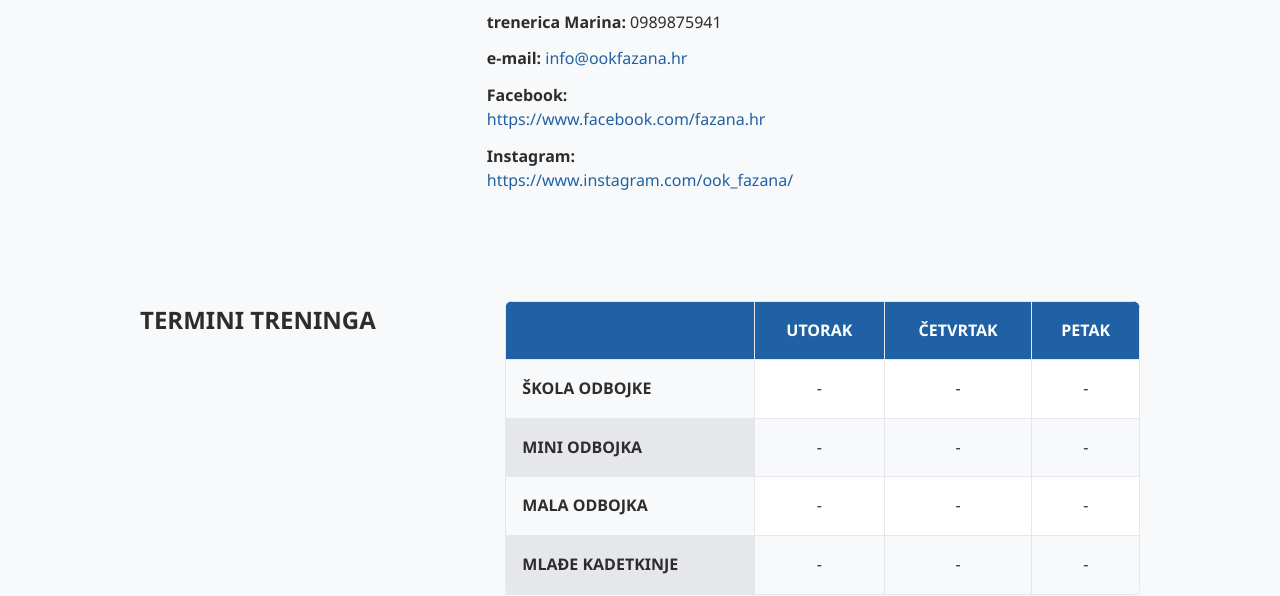
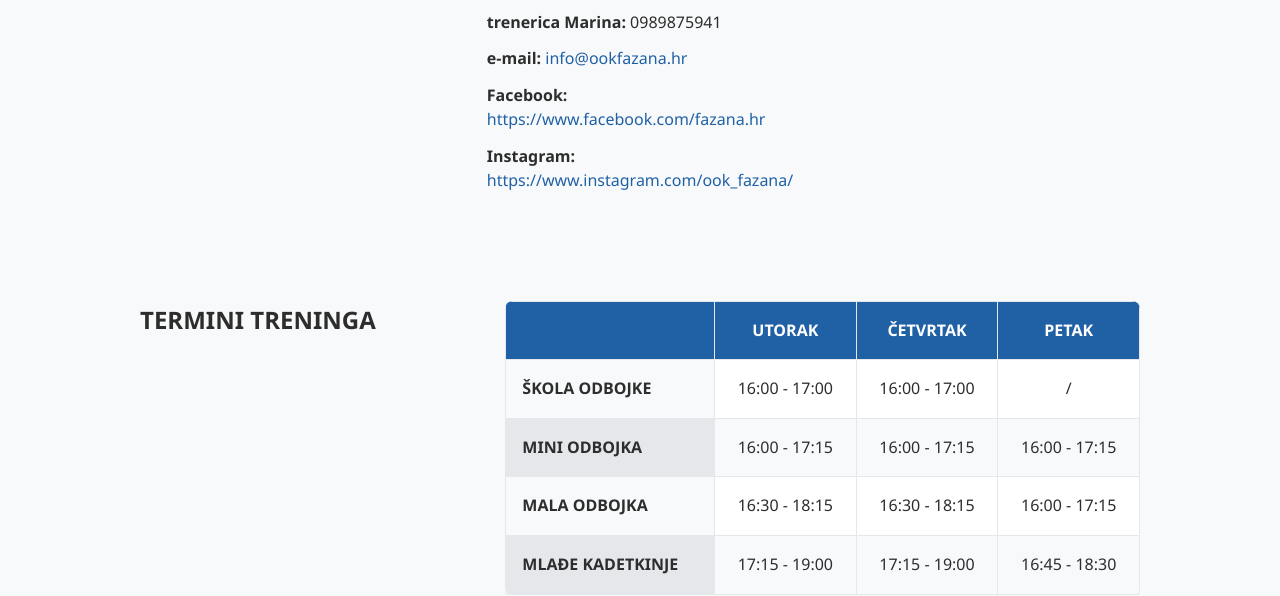
Before and after one commit to tinivanovicdev/ook-fazana-web, a website: page public/contact.html in a window 1280 px wide. Shown: the part 212-808 px from the top of the page. Drawn offline with Linux system fonts and the light colour scheme.

Commit message:
update training tables

```diff
--- a/public/contact.html
+++ b/public/contact.html
@@ -152,27 +152,27 @@
                                 <tbody>
                                     <tr>
                                         <td><strong>ŠKOLA ODBOJKE</strong></td>
-                                        <td>-</td>
-                                        <td>-</td>
-                                        <td>-</td>
+                                        <td>16:00 - 17:00</td>
+                                        <td>16:00 - 17:00</td>
+                                        <td>/</td>
                                     </tr>
                                     <tr>
                                         <td><strong>MINI ODBOJKA</strong></td>
-                                        <td>-</td>
-                                        <td>-</td>
-                                        <td>-</td>
+                                        <td>16:00 - 17:15</td>
+                                        <td>16:00 - 17:15</td>
+                                        <td>16:00 - 17:15</td>
                                     </tr>
                                     <tr>
                                         <td><strong>MALA ODBOJKA</strong></td>
-                                        <td>-</td>
-                                        <td>-</td>
-                                        <td>-</td>
+                                        <td>16:30 - 18:15</td>
+                                        <td>16:30 - 18:15</td>
+                                        <td>16:00 - 17:15</td>
                                     </tr>
                                     <tr>
                                         <td><strong>MLAĐE KADETKINJE</strong></td>
-                                        <td>-</td>
-                                        <td>-</td>
-                                        <td>-</td>
+                                        <td>17:15 - 19:00</td>
+                                        <td>17:15 - 19:00</td>
+                                        <td>16:45 - 18:30</td>
                                     </tr>
                                 </tbody>
                             </table>
```
